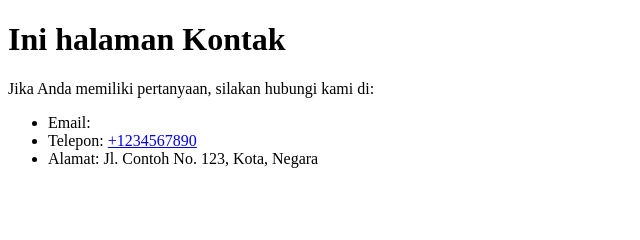
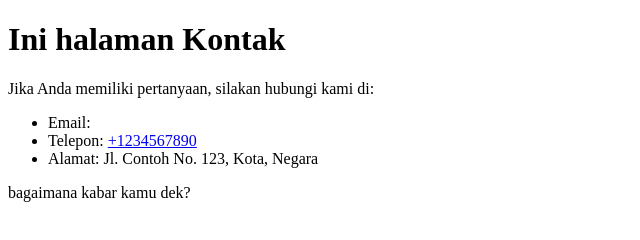
Before and after one commit to gunturlailam/belajar-git-1, a plain HTML site: page contact.html in a window 1280 px wide. Shown: the whole page, without its empty margins (0-640 px from the left). Drawn offline with Linux system fonts and the light colour scheme.

Commit message:
menambahkan kabar

```diff
--- a/contact.html
+++ b/contact.html
@@ -14,5 +14,7 @@
       <li>Telepon: <a href="tel:+1234567890">+1234567890</a></li>
       <li>Alamat: Jl. Contoh No. 123, Kota, Negara</li>
     </ul>
+
+    <p>bagaimana kabar kamu dek?</p>
   </body>
 </html>
```
